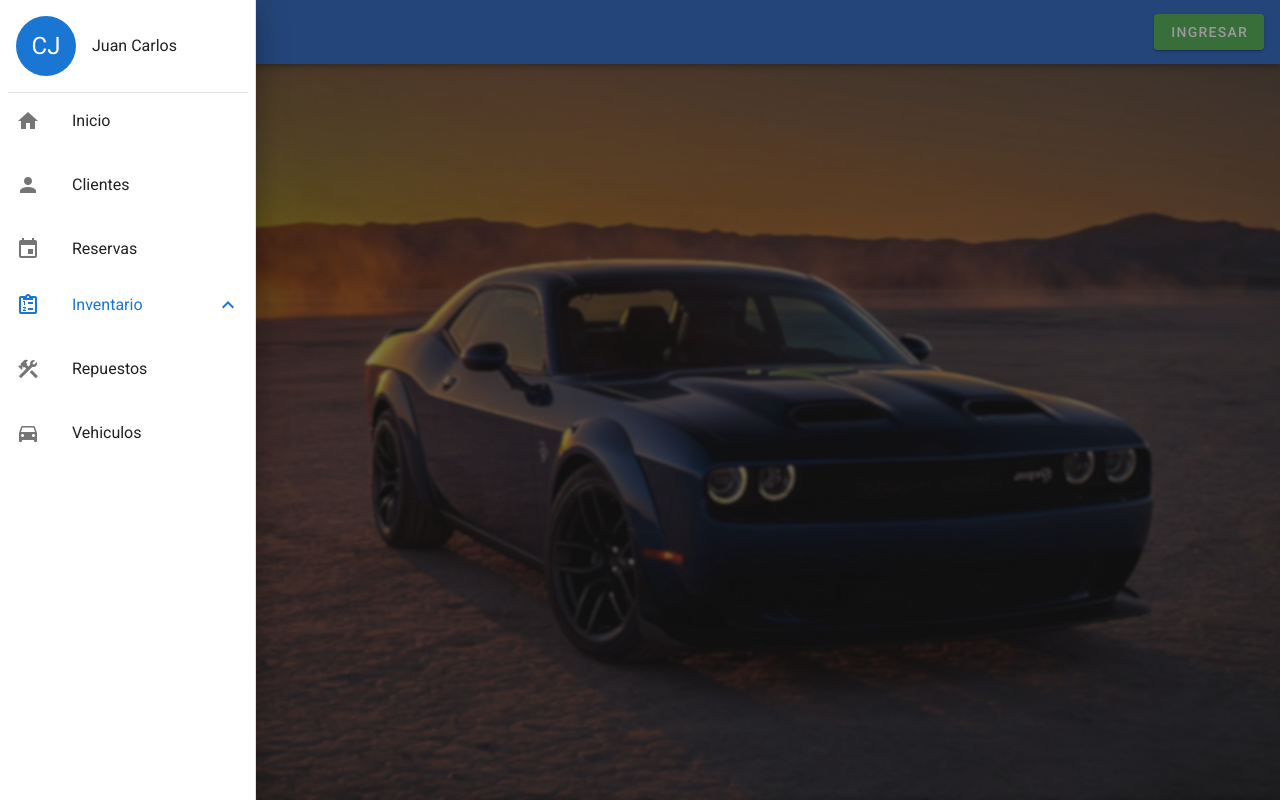
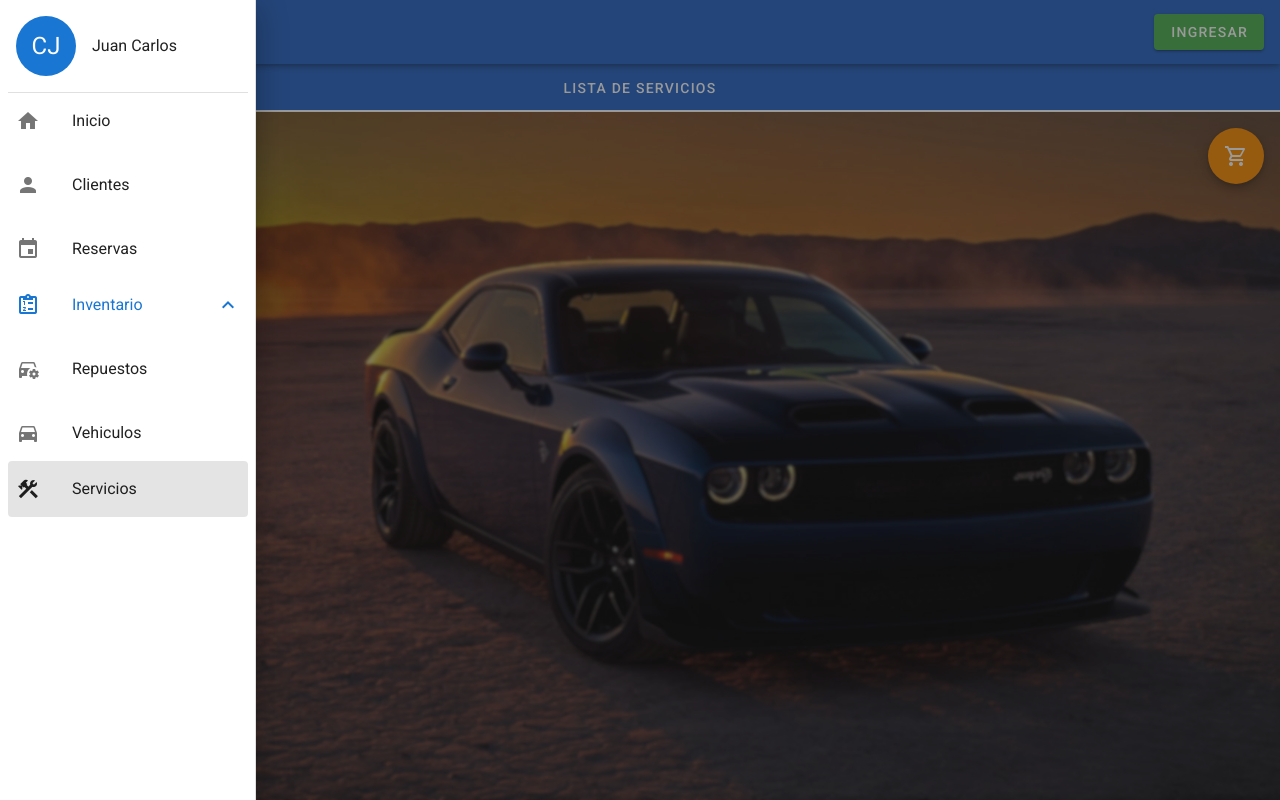
Before and after one commit to SebastianPintos/MEVN-MyCar, a Vue app in the folder client/: page /servicios in a window 1280 px wide. Both pictures are taken after a click on the button 28 px from the left and 32 px from the top of the page. Built offline with nearby package versions, Linux system fonts and the light colour scheme.

Commit message:
Agregado boton flotante carrito

```diff
--- a/client/src/components/Navegacion.vue
+++ b/client/src/components/Navegacion.vue
@@ -58,7 +58,7 @@
 
                 <v-list-item :to="'/repuestos'">
                     <v-list-item-icon>
-                        <v-icon>mdi-hammer-wrench</v-icon>
+                        <v-icon>mdi-car-cog</v-icon>
                     </v-list-item-icon>
                     <v-list-item-title>Repuestos</v-list-item-title>
                 </v-list-item>
@@ -69,6 +69,13 @@
                     <v-list-item-title>Vehiculos</v-list-item-title>
                 </v-list-item>
             </v-list-group>
+
+            <v-list-item :to="'/servicios'">
+                <v-list-item-icon>
+                    <v-icon>mdi-hammer-wrench</v-icon>
+                </v-list-item-icon>
+                <v-list-item-title>Servicios</v-list-item-title>
+            </v-list-item>
 
         </v-list>
     </v-navigation-drawer>
--- a/client/src/components/Servicios.vue
+++ /dev/null
@@ -1,3 +0,0 @@
-<template>
-<h1>Servicios para Vehículos</h1>
-</template>
--- a/client/src/router/index.js
+++ b/client/src/router/index.js
@@ -78,6 +78,16 @@ const routes = [
       import(/* webpackChunkName: "reservas" */ "../views/Reservas.vue"),
     meta: { title: 'Reservas' }
   },
+  {
+    path: "/servicios",
+    name: "Servicios",
+    // route level code-splitting
+    // this generates a separate chunk (about.[hash].js) for this route
+    // which is lazy-loaded when the route is visited.
+    component: () =>
+      import(/* webpackChunkName: "servicios" */ "../views/Servicios.vue"),
+    meta: { title: 'Servicios' }
+  },
 
 ];
 
--- /dev/null
+++ b/client/src/views/Servicios.vue
@@ -0,0 +1,60 @@
+<template>
+<div>
+    <v-tabs background-color="#2764c4" tile dark grow>
+        <v-tab>Lista de Servicios</v-tab>
+    </v-tabs>
+
+    <template>
+        <v-speed-dial v-model="fab" :top="top" :right="right" :direction="direction" :open-on-hover="hover" :transition="transition">
+            <template v-slot:activator>
+                <v-flex class="text-right">
+                    <v-btn v-model="fab" color="warning" dark fab>
+                        <v-icon v-if="fab">
+                            mdi-close
+                        </v-icon>
+                        <v-icon v-else>
+                            mdi-cart-outline
+                        </v-icon>
+                    </v-btn>
+                </v-flex>
+            </template>
+            <v-col class="text-right" style="margin-left: 20px; margin-top: -20px; margin-bottom: -20px" >
+                <v-btn fab dark small color="green">
+                    <v-icon>mdi-check</v-icon>
+                </v-btn>
+            </v-col>
+              <v-col class="text-right" style="margin-left: 20px;">
+                <v-btn fab dark small color="error">
+                    <v-icon>mdi-cart-off </v-icon>
+                </v-btn>
+            </v-col>
+        </v-speed-dial>
+
+    </template>
+</div>
+</template>
+
+<script>
+export default {
+    data: () => ({
+        direction: 'bottom',
+        fab: false,
+        fling: false,
+        hover: false,
+        tabs: null,
+        top: true,
+        right: true,
+        bottom: true,
+        left: false,
+        transition: 'slide-y-reverse-transition',
+    }),
+};
+</script>
+<style>
+.btnOpcion{
+    margin-top: 0.1;
+    margin-bottom: 0.1;
+        padding-top: 0.1;
+   padding-bottom: 0.1;
+}
+</style>
```
